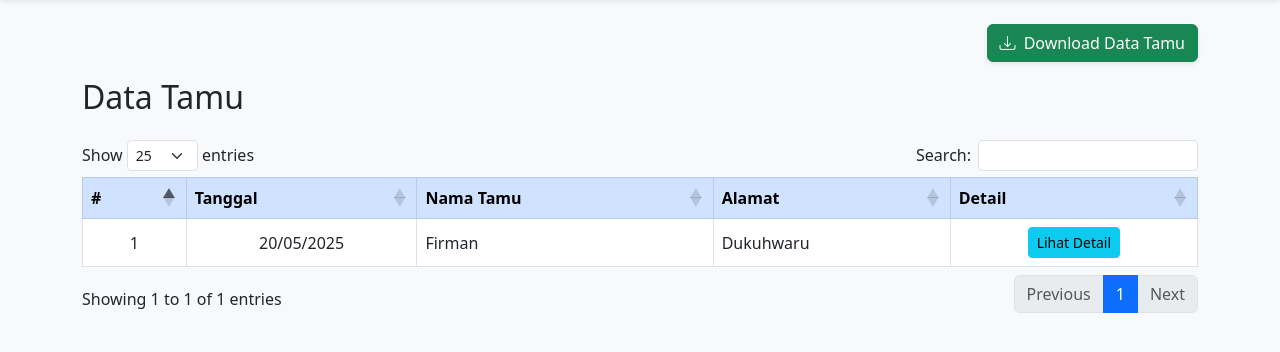
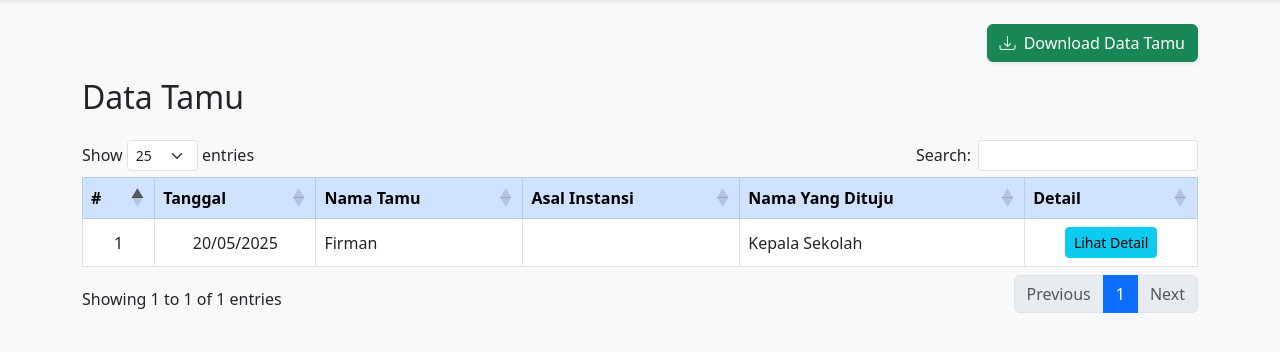
Before and after one commit to firman12233/buku-tamu, a PHP site: page /admin.php in a window 1280 px wide. Shown: the part 56-408 px from the top of the page. Run offline with PHP 8.4, Linux system fonts and the light colour scheme; the visitor is signed in with stand-in values (Sample User, id 1); data comes from the database, SQL or seed files in the repository; data that the repository does not hold is empty; some libraries are stand-ins or nearby versions.

Commit message:
Update admin.php

```diff
--- a/admin.php
+++ b/admin.php
@@ -96,7 +96,8 @@
           <th>#</th>
           <th>Tanggal</th>
           <th>Nama Tamu</th>
-          <th>Alamat</th>
+          <th>Asal Instansi</th>
+          <th>Nama Yang Dituju</th>
           <th>Detail</th>
         </tr>
       </thead>
@@ -115,7 +116,8 @@
           <td class="text-center"><?= $no++ ?></td>
           <td class="text-center"><?= formatTanggalPendek($row['tanggal']) ?></td>
           <td><?= htmlspecialchars($row['nama_tamu']) ?></td>
-          <td><?= htmlspecialchars($row['alamat']) ?></td>
+          <td><?= htmlspecialchars($row['asal_instansi']) ?></td>
+          <td><?= htmlspecialchars($row['nama_tujuan']) ?></td>
           <td class="text-center">
             <button class="btn btn-info btn-sm" data-bs-toggle="modal" data-bs-target="#detailModal" onclick="setDetail(this.closest('tr'))">
               Lihat Detail
```
